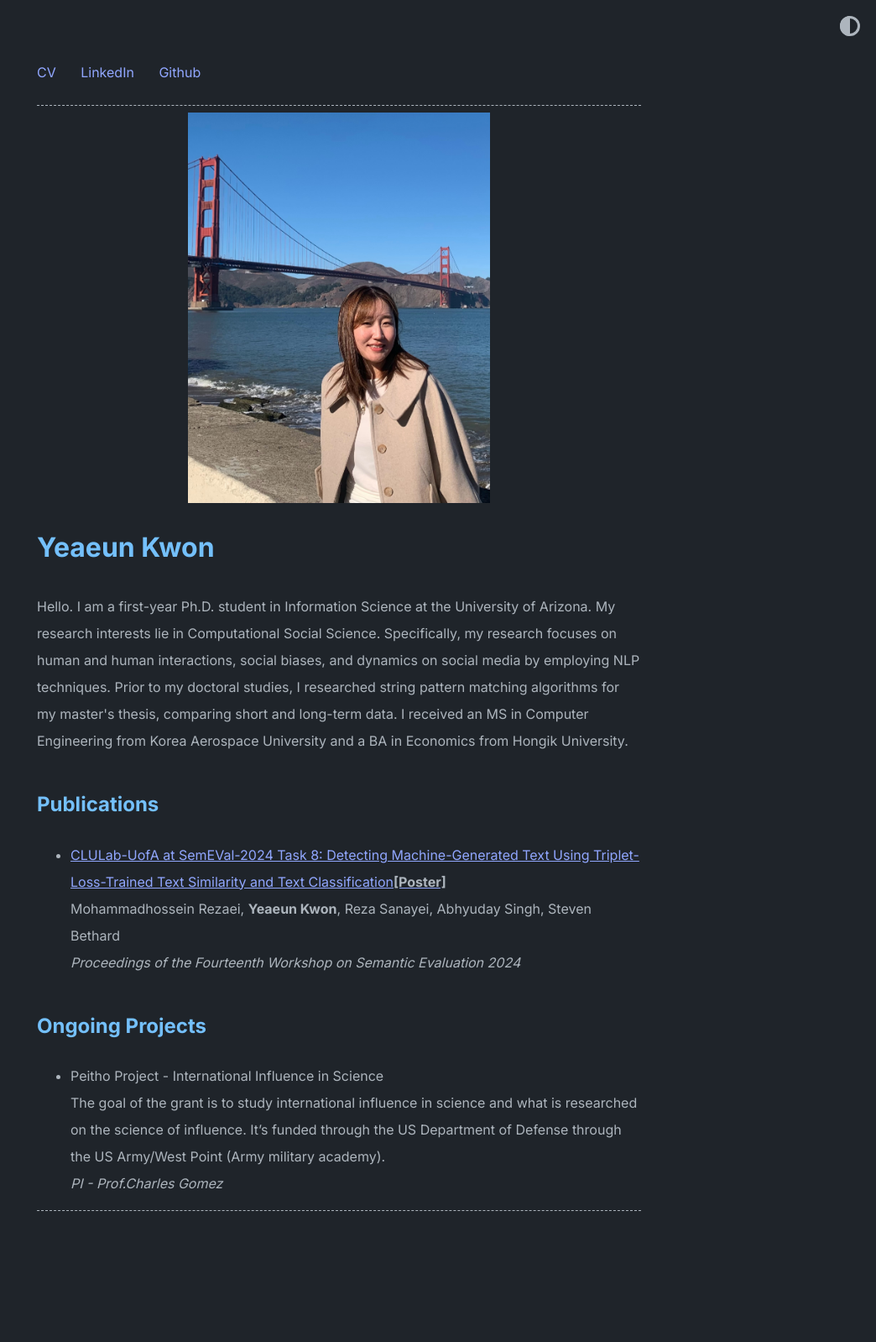
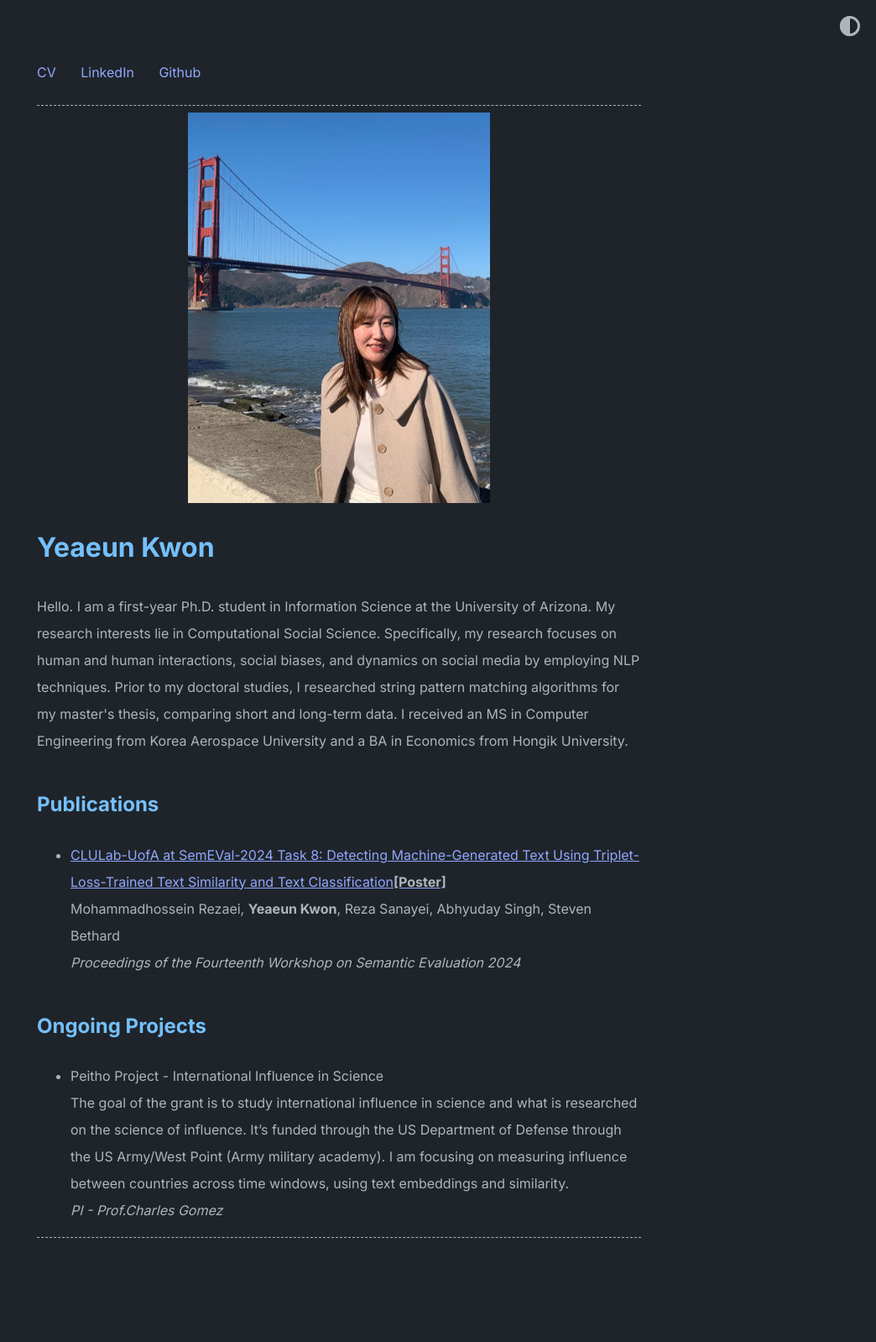
Before and after one commit to yeaeunkwon/yeaeunkwon.github.io, a Jekyll site: the page built from index.md, in a window 1280 px wide. Shown: the whole page at 84% size, without its empty margins (236-1280 px from the left). Built offline with Jekyll 4.4.1, drawn with Linux system fonts in a browser that asks for light colours; before the commit the page ends 1566 px from its top, so only the background shows below that.

Commit message:
Update home.yml

```diff
--- a/_data/home.yml
+++ b/_data/home.yml
@@ -20,5 +20,5 @@
 ongoing_projects:
   - title: "Peitho Project - International Influence in Science "
     url: false
-    author: The goal of the grant is to study international influence in science and what is researched on the science of influence. It’s funded through the US Department of Defense through the US Army/West Point (Army military academy).
+    author: The goal of the grant is to study international influence in science and what is researched on the science of influence. It’s funded through the US Department of Defense through the US Army/West Point (Army military academy). I am focusing on measuring influence between countries across time windows, using text embeddings and similarity.
     publisher: <i>PI - Prof.Charles Gomez</i>
```
